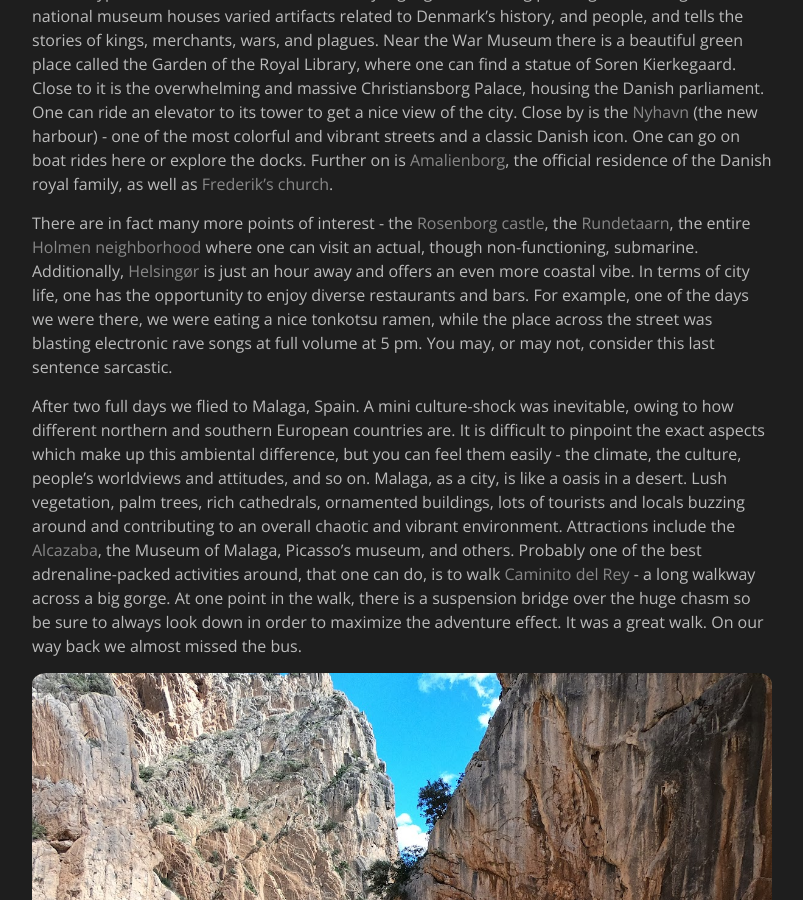
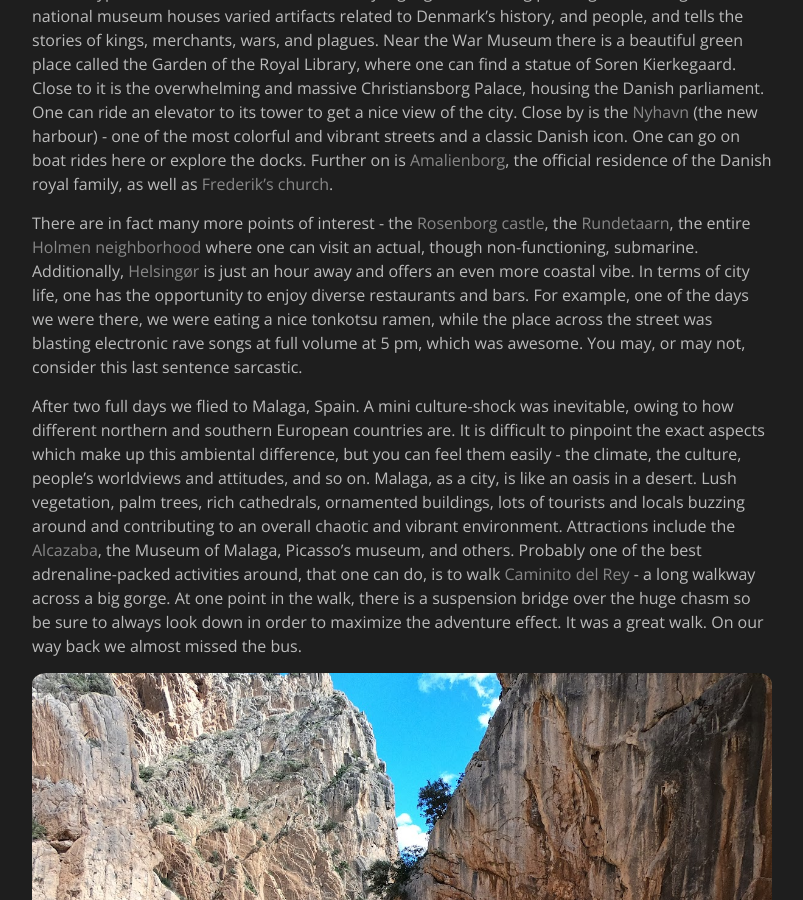
Before and after one commit to aceofgreens/aceofgreens.github.io, a Jekyll site: the page built from _posts/2024-04-28-notes_from_a_holiday.md, in a window 1280 px wide and 900 px high, scrolled down 580 px. Shown: the whole window, without its empty margins (238-1041 px from the left). Built offline with Jekyll 4.4.1, drawn with Linux system fonts in a browser that asks for light colours.

Commit message:
small fix

```diff
--- a/_posts/2024-04-28-notes_from_a_holiday.md
+++ b/_posts/2024-04-28-notes_from_a_holiday.md
@@ -12,9 +12,9 @@ First impressions from Copenhagen are pretty solid. The city carries a strong No
 
 Denmark's capital has a lot of things to see. The [Øresund Bridge](https://en.wikipedia.org/wiki/%C3%98resund_Bridge) connecting Copenhagen and Malmö ends abruptly in the middle of the strait and goes underground. Multiple art museums such as the Glyptoteket and the National Art Gallery highlight interesting paintings from all ages. The national museum houses varied artifacts related to Denmark's history, and people, and tells the stories of kings, merchants, wars, and plagues. Near the War Museum there is a beautiful green place called the Garden of the Royal Library, where one can find a statue of Soren Kierkegaard. Close to it is the overwhelming and massive Christiansborg Palace, housing the Danish parliament. One can ride an elevator to its tower to get a nice view of the city. Close by is the [Nyhavn](https://en.wikipedia.org/wiki/Nyhavn) (the new harbour) - one of the most colorful and vibrant streets and a classic Danish icon. One can go on boat rides here or explore the docks. Further on is [Amalienborg](https://en.wikipedia.org/wiki/Amalienborg), the official residence of the Danish royal family, as well as [Frederik's church](https://en.wikipedia.org/wiki/Frederik%27s_Church).
 
-There are in fact many more points of interest - the [Rosenborg castle](https://en.wikipedia.org/wiki/Rosenborg_Castle), the [Rundetaarn](https://en.wikipedia.org/wiki/Rundetaarn), the entire [Holmen neighborhood](https://en.wikipedia.org/wiki/Holmen,_Copenhagen) where one can visit an actual, though non-functioning, submarine. Additionally, [Helsingør](https://en.wikipedia.org/wiki/Helsing%C3%B8r) is just an hour away and offers an even more coastal vibe. In terms of city life, one has the opportunity to enjoy diverse restaurants and bars. For example, one of the days we were there, we were eating a nice tonkotsu ramen, while the place across the street was blasting electronic rave songs at full volume at 5 pm. You may, or may not, consider this last sentence sarcastic.
+There are in fact many more points of interest - the [Rosenborg castle](https://en.wikipedia.org/wiki/Rosenborg_Castle), the [Rundetaarn](https://en.wikipedia.org/wiki/Rundetaarn), the entire [Holmen neighborhood](https://en.wikipedia.org/wiki/Holmen,_Copenhagen) where one can visit an actual, though non-functioning, submarine. Additionally, [Helsingør](https://en.wikipedia.org/wiki/Helsing%C3%B8r) is just an hour away and offers an even more coastal vibe. In terms of city life, one has the opportunity to enjoy diverse restaurants and bars. For example, one of the days we were there, we were eating a nice tonkotsu ramen, while the place across the street was blasting electronic rave songs at full volume at 5 pm, which was awesome. You may, or may not, consider this last sentence sarcastic.
 
-After two full days we flied to Malaga, Spain. A mini culture-shock was inevitable, owing to how different northern and southern European countries are. It is difficult to pinpoint the exact aspects which make up this ambiental difference, but you can feel them easily - the climate, the culture, people's worldviews and attitudes, and so on. Malaga, as a city, is like a oasis in a desert. Lush vegetation, palm trees, rich cathedrals, ornamented buildings, lots of tourists and locals buzzing around and contributing to an overall chaotic and vibrant environment. Attractions include the [Alcazaba](https://en.wikipedia.org/wiki/Alcazaba_of_M%C3%A1laga), the Museum of Malaga, Picasso's museum, and others. Probably one of the best adrenaline-packed activities around, that one can do, is to walk [Caminito del Rey](https://en.wikipedia.org/wiki/Caminito_del_Rey) - a long walkway across a big gorge. At one point in the walk, there is a suspension bridge over the huge chasm so be sure to always look down in order to maximize the adventure effect. It was a great walk. On our way back we almost missed the bus.
+After two full days we flied to Malaga, Spain. A mini culture-shock was inevitable, owing to how different northern and southern European countries are. It is difficult to pinpoint the exact aspects which make up this ambiental difference, but you can feel them easily - the climate, the culture, people's worldviews and attitudes, and so on. Malaga, as a city, is like an oasis in a desert. Lush vegetation, palm trees, rich cathedrals, ornamented buildings, lots of tourists and locals buzzing around and contributing to an overall chaotic and vibrant environment. Attractions include the [Alcazaba](https://en.wikipedia.org/wiki/Alcazaba_of_M%C3%A1laga), the Museum of Malaga, Picasso's museum, and others. Probably one of the best adrenaline-packed activities around, that one can do, is to walk [Caminito del Rey](https://en.wikipedia.org/wiki/Caminito_del_Rey) - a long walkway across a big gorge. At one point in the walk, there is a suspension bridge over the huge chasm so be sure to always look down in order to maximize the adventure effect. It was a great walk. On our way back we almost missed the bus.
 
 <figure>
     <img class='img' src="/resources/caminito.JPG" alt="Caminito del Rey" width="1200">
```
